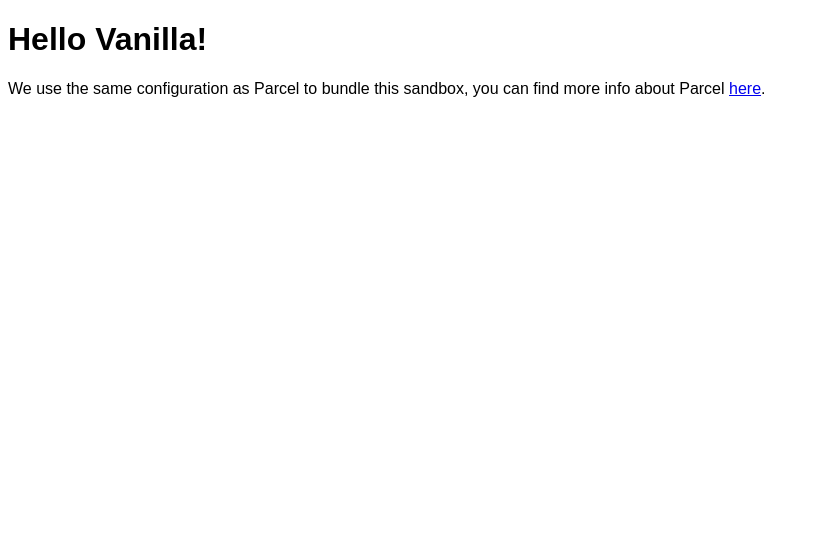
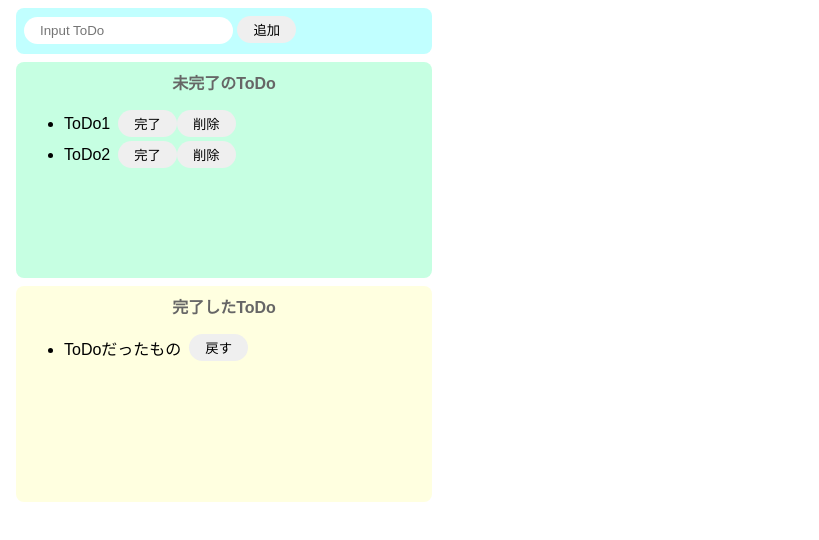
Before and after one commit to ghost-dog-obakeinu/todo-js, a website built with Parcel: page index.html in a window 1280 px wide. Shown: the whole page, without its empty margins (0-819 px from the left). Built offline with nearby package versions, Linux system fonts and the light colour scheme.

Commit message:
index.js updated

```diff
--- a/index.html
+++ b/index.html
@@ -1,16 +1,39 @@
 <!DOCTYPE html>
 <html>
+  <head>
+    <title>ToDo Vanillajs</title>
+    <meta charset="UTF-8" />
+  </head>
 
-<head>
-	<title>Parcel Sandbox</title>
-	<meta charset="UTF-8" />
-</head>
-
-<body>
-	<div id="app"></div>
-
-	<script src="src/index.js">
-	</script>
-</body>
-
+  <body>
+    <div class="input-area">
+      <input id="add-text" placeholder="Input ToDo" />
+      <button id="add-button">追加</button>
+    </div>
+    <div class="incomplete-area">
+      <p class="title">未完了のToDo</p>
+      <ul id="incomplete-list">
+        <div class="list-row">
+          <li>ToDo1</li>
+          <button>完了</button>
+          <button>削除</button>
+        </div>
+        <div class="list-row">
+          <li>ToDo2</li>
+          <button>完了</button>
+          <button>削除</button>
+        </div>
+      </ul>
+    </div>
+    <div class="complete-area">
+      <p class="title">完了したToDo</p>
+      <ul id="complete-list">
+        <div class="list-row">
+          <li>ToDoだったもの</li>
+          <button>戻す</button>
+        </div>
+      </ul>
+    </div>
+    <script src="src/index.js"></script>
+  </body>
 </html>
--- a/src/index.js
+++ b/src/index.js
@@ -1,10 +1,72 @@
+/**
+ * <ul>直下に<div>を置くのはアンチパターン(動作的には問題ないらしい)
+ * <ul>と<div>の間に<li>を置くようにする
+ */
 import "./styles.css";
 
-document.getElementById("app").innerHTML = `
-<h1>Hello Vanilla!</h1>
-<div>
-  We use the same configuration as Parcel to bundle this sandbox, you can find more
-  info about Parcel
-  <a href="https://parceljs.org" target="_blank" rel="noopener noreferrer">here</a>.
-</div>
-`;
+const onClickAdd = () => {
+  // テキストボックスの値を取得し初期化する
+  const inputText = document.getElementById("add-text").value;
+  document.getElementById("add-text").value = "";
+
+  // div生成
+  const div = document.createElement("div");
+  div.className = "list-row";
+
+  // li生成
+  const li = document.createElement("li");
+  li.innerText = inputText;
+
+  // 完了button生成
+  const completeButton = document.createElement("button");
+  completeButton.innerText = "完了";
+  // 完了buttonクリック時イベント
+  completeButton.addEventListener("click", () => {
+    //  div生成
+    const div = document.createElement("div");
+    div.className = "list-row";
+    // li生成
+    const li = document.createElement("li");
+    const completeText = completeButton.parentNode.firstElementChild.innerText;
+    li.innerText = completeText;
+    // 戻すbutton生成
+    const reverseButton = document.createElement("button");
+    reverseButton.innerText = "戻す";
+    reverseButton.addEventListener("click", () => {
+      alert("戻す");
+    });
+    // divの子要素として各要素を設定
+    div.appendChild(li);
+    div.appendChild(reverseButton);
+    // 完了リストに追加
+    document.getElementById("complete-list").appendChild(div);
+
+    // 未完了のToDoから削除
+    deleteFromImcompleteList(completeButton.parentNode);
+  });
+
+  // 削除button生成
+  const deleteButton = document.createElement("button");
+  deleteButton.innerText = "削除";
+  deleteButton.addEventListener("click", () => {
+    // 削除ボタンの親要素であるdivを削除
+    deleteFromImcompleteList(deleteButton.parentNode);
+  });
+
+  // divの子要素として各要素を設定
+  div.appendChild(li);
+  div.appendChild(completeButton);
+  div.appendChild(deleteButton);
+
+  // 未完了リストに追加
+  document.getElementById("incomplete-list").appendChild(div);
+};
+
+// 未完了リストから要素を削除する関数
+const deleteFromImcompleteList = (target) => {
+  document.getElementById("incomplete-list").removeChild(target);
+};
+
+document
+  .getElementById("add-button")
+  .addEventListener("click", () => onClickAdd());
--- a/src/styles.css
+++ b/src/styles.css
@@ -1,3 +1,66 @@
 body {
   font-family: sans-serif;
 }
+
+input {
+  border-radius: 16px;
+  border: none;
+  padding: 6px 16px;
+  outline: none;
+}
+
+button {
+  border-radius: 16px;
+  border: none;
+  padding: 4px 16px;
+}
+
+button:hover {
+  background-color: #ff7fff;
+  color: #ffffff;
+  cursor: pointer;
+}
+
+li {
+  margin-right: 8px;
+}
+
+.input-area {
+  background-color: #c1ffff;
+  width: 400px;
+  height: 30px;
+  padding: 8px;
+  margin: 8px;
+  border-radius: 8px;
+}
+
+.incomplete-area {
+  background-color: #c6ffe2;
+  width: 400px;
+  min-height: 200px;
+  padding: 8px;
+  margin: 8px;
+  border-radius: 8px;
+}
+
+.complete-area {
+  background-color: #ffffe0;
+  width: 400px;
+  min-height: 200px;
+  padding: 8px;
+  margin: 8px;
+  border-radius: 8px;
+}
+
+.title {
+  text-align: center;
+  margin-top: 0;
+  font-weight: bold;
+  color: #666666;
+}
+
+.list-row {
+  display: flex;
+  align-items: center;
+  padding-bottom: 4px;
+}
```
